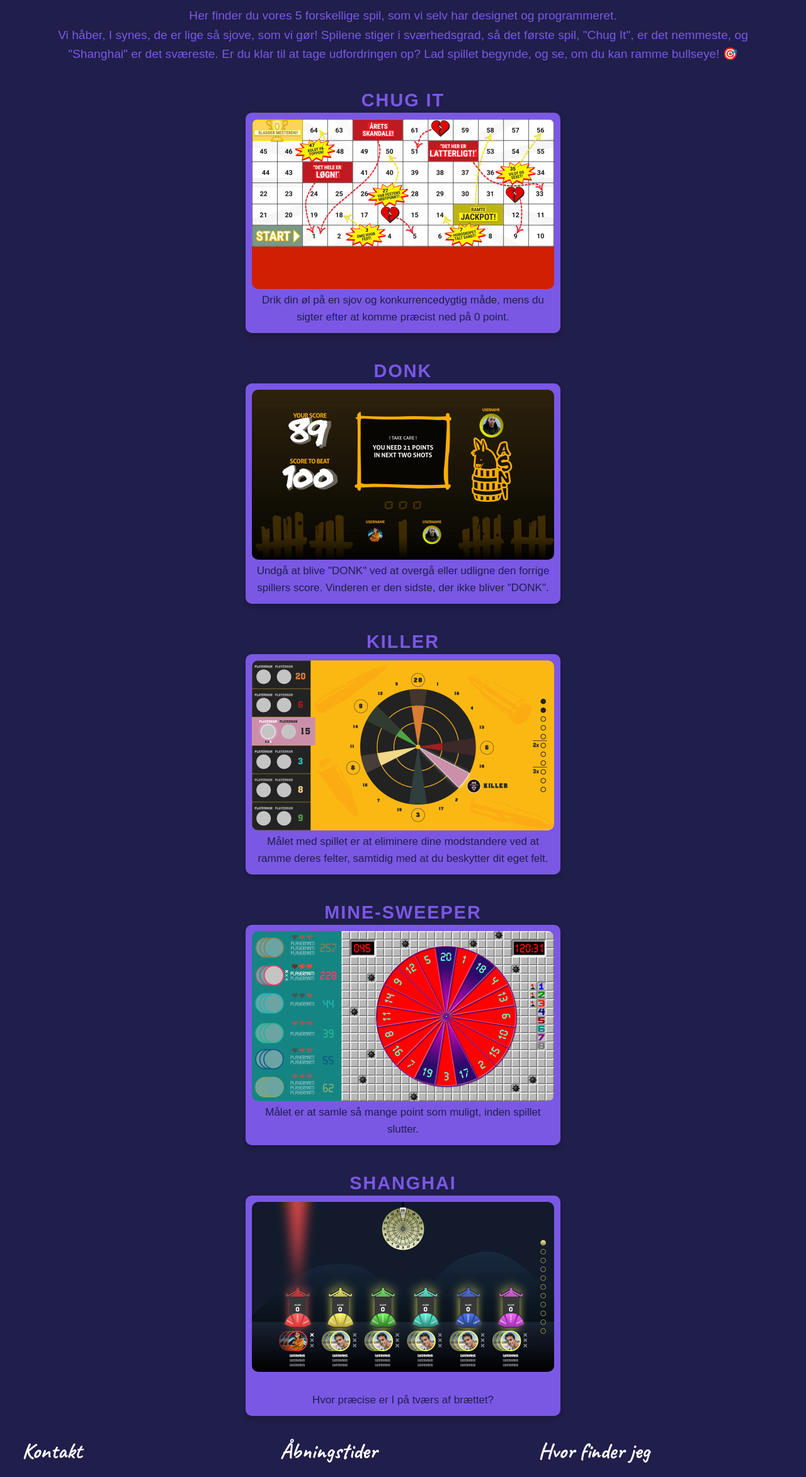
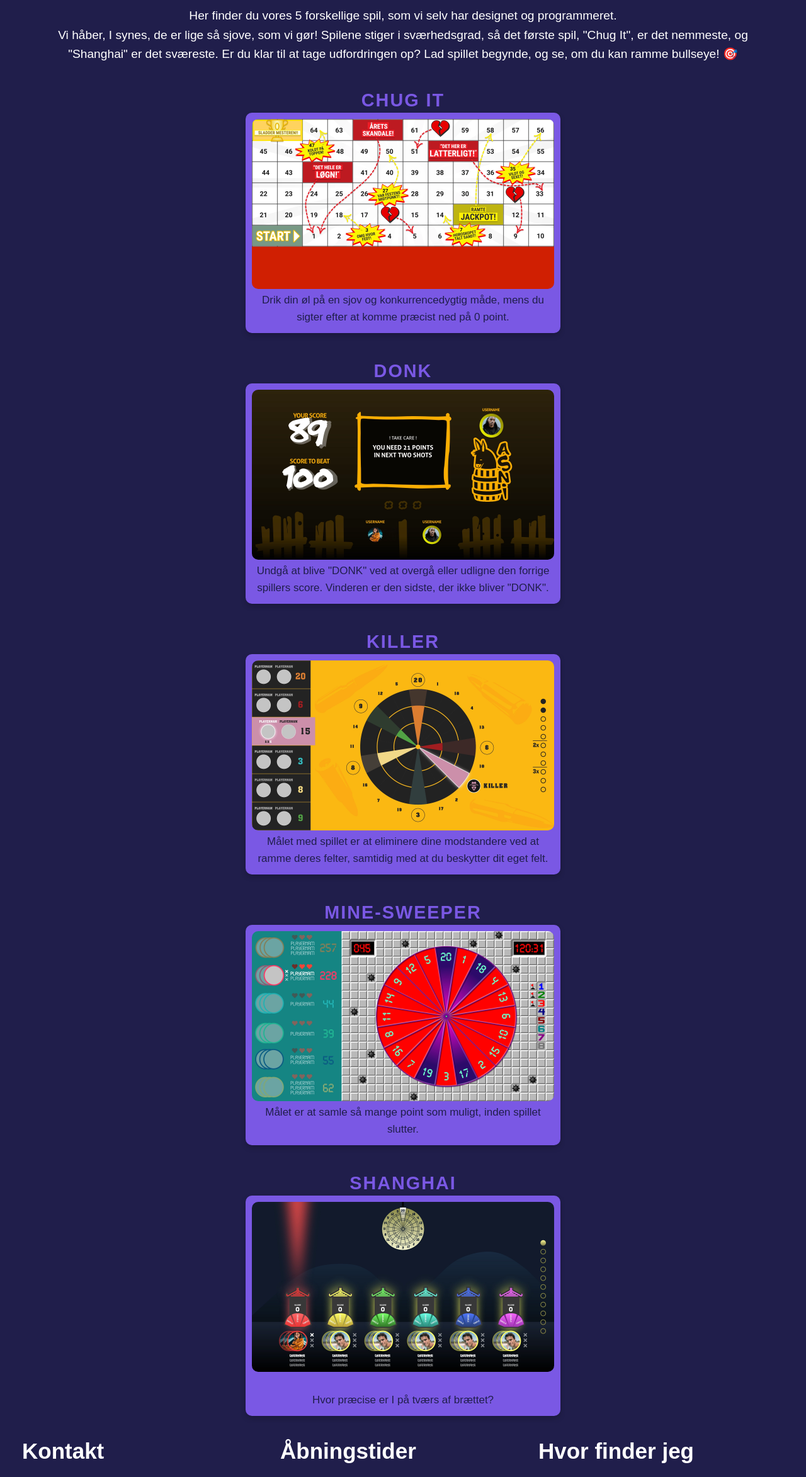
Before and after one commit to NikolineSchmidt/skor, a plain HTML site: page dart-regler.html in a window 1280 px wide. Shown: the part 190-2536 px from the top of the page at 63% size. Drawn offline with nearby package versions, Linux system fonts and the light colour scheme; a web font is replaced by a local one.

Commit message:
små ændringer

```diff
--- a/css/dart-regler.css
+++ b/css/dart-regler.css
@@ -31,7 +31,7 @@ h1 {
     line-height: 1.6; /* Adjust line height for better readability */
     font-family: Arial, sans-serif; /* Optional font */
     font-size: 1.2rem; /* Adjust font size */
-    color: #7a58e4; /* Text color */
+    color: #fff; /* Text color */
     padding: 0 20px; /* Add padding for better responsiveness */
 }
 
--- a/css/footer.css
+++ b/css/footer.css
@@ -33,7 +33,7 @@ footer {
 }
 
 .footer-section h3 {
-    font-family:'Caveat', sans-serif;
+    font-family: Arial, Helvetica, sans-serif;
     font-size: 35px; /* Gør overskriften større */
     margin-bottom: 10px;
     color: #fff;
```
